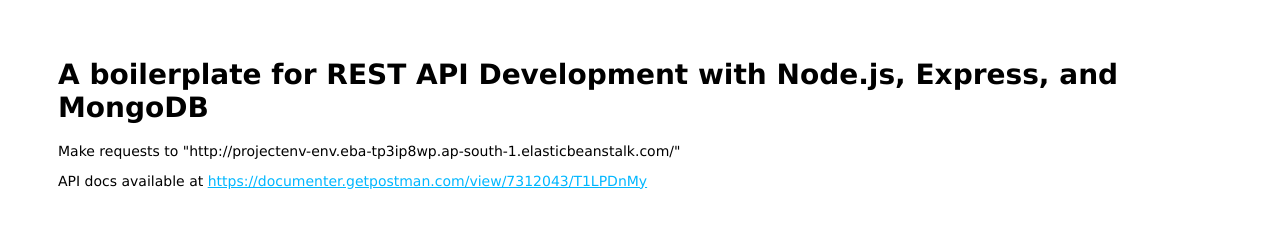
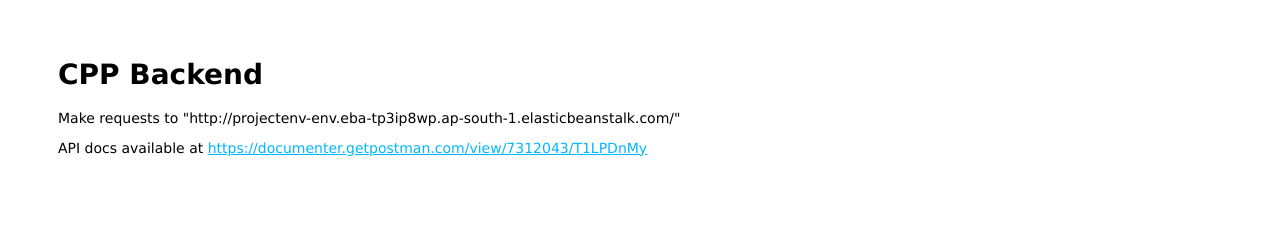
Before and after one commit to AuraOfDivinity/capstone_backend, a website: page public/index.html in a window 1280 px wide. Drawn offline with Linux system fonts and the light colour scheme.

```diff
--- a/public/index.html
+++ b/public/index.html
@@ -6,7 +6,7 @@
 
   <body>
     <h1>
-      A boilerplate for REST API Development with Node.js, Express, and MongoDB
+      CPP Backend
     </h1>
     <p>
       Make requests to
```
